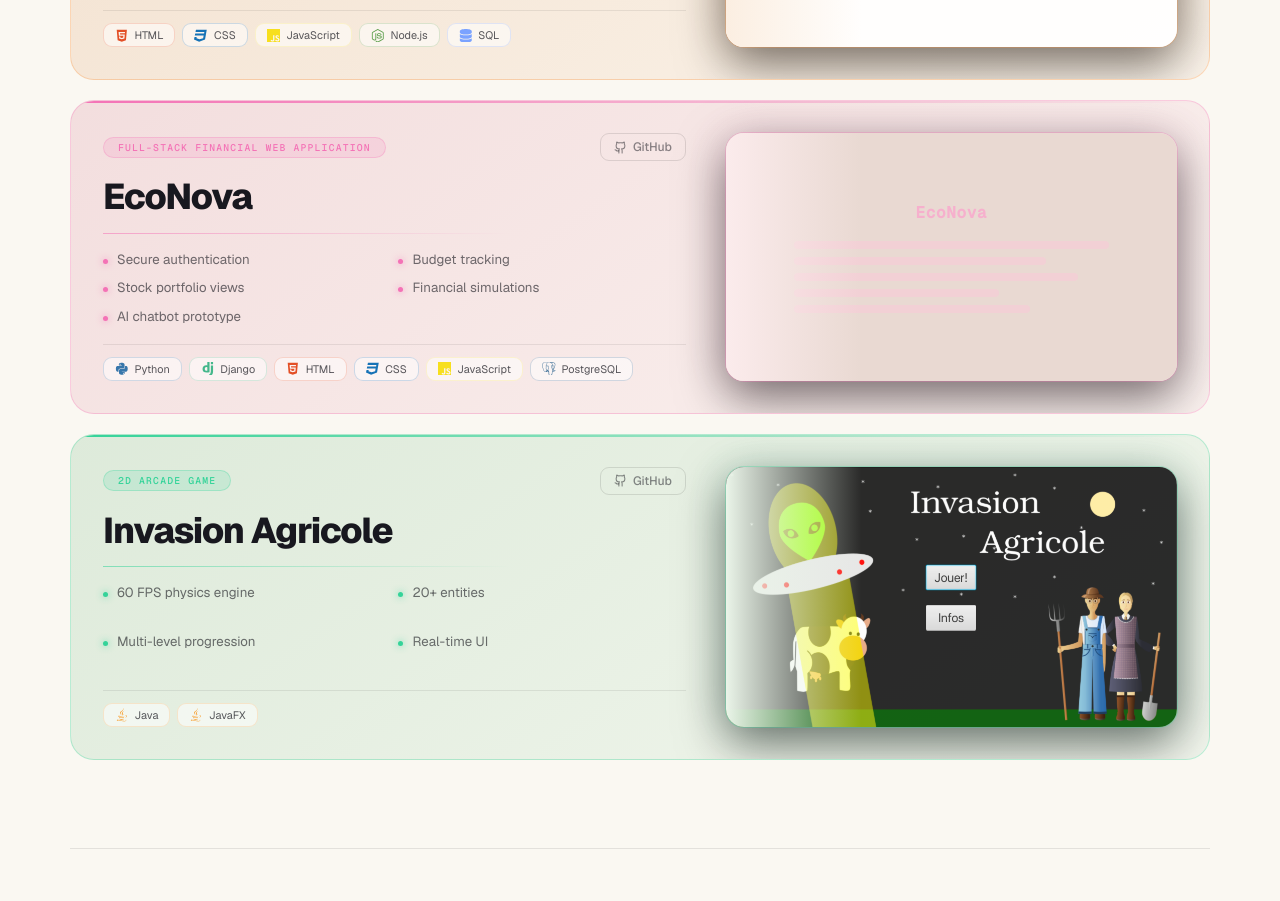
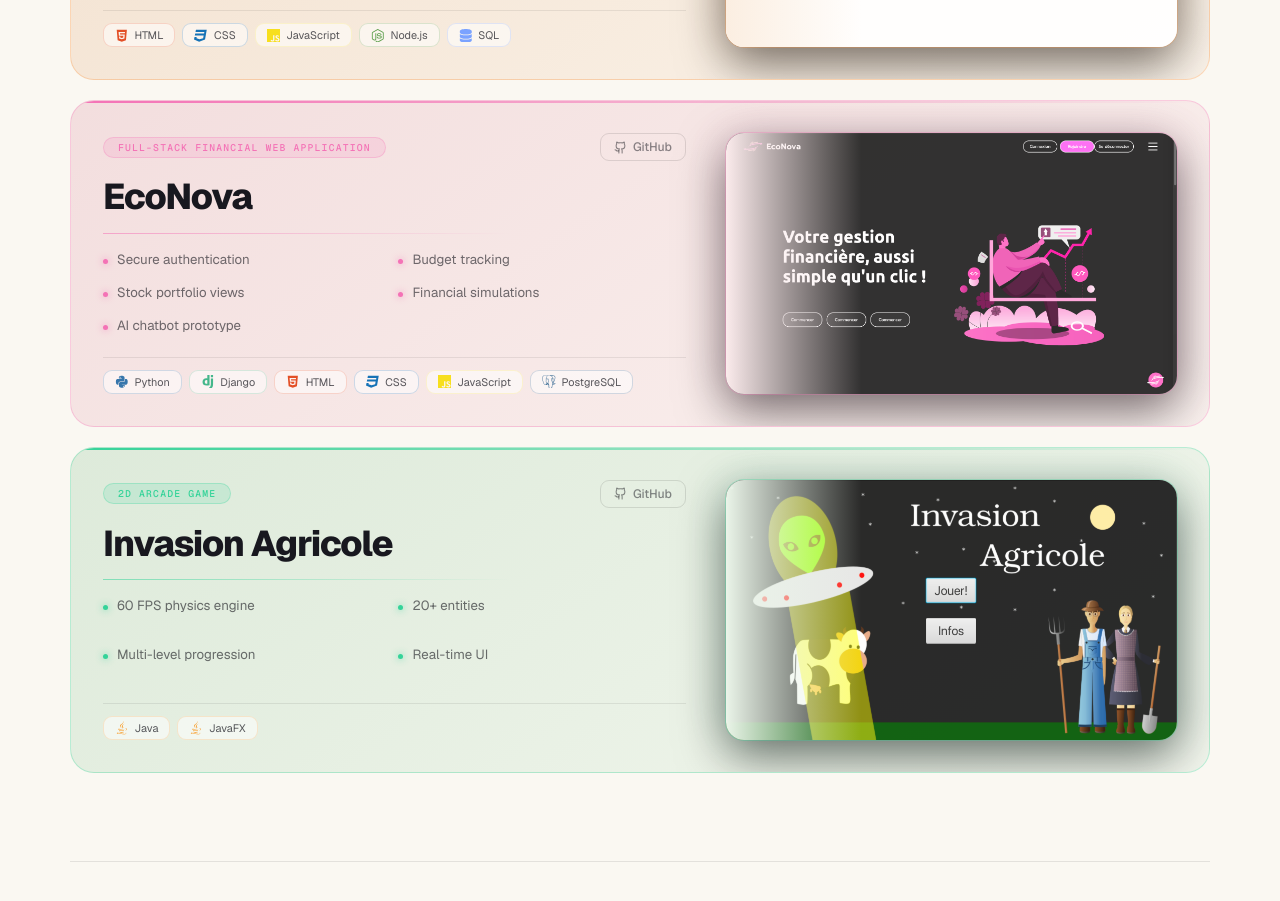
Before and after one commit to SamyBaouche/Portfolio, a React (Vite) app: page / in a window 1280 px wide. Shown: the part 1720-2621 px from the top of the page. Built offline with nearby package versions, Linux system fonts and the light colour scheme; no server answers.

Commit message:
feat: add econova.png to EcoNova project card

```diff
--- a/src/data/portfolioData.js
+++ b/src/data/portfolioData.js
@@ -49,6 +49,7 @@
   {
     name: 'EcoNova',
     description: 'Full-stack financial web application',
+    image: '/econova.png',
     stack: ['Python', 'Django', 'HTML', 'CSS', 'JavaScript', 'PostgreSQL'],
     features: [
       'Secure authentication',
```
Also changed, not shown: econova.png (added), public/econova.png (added).
